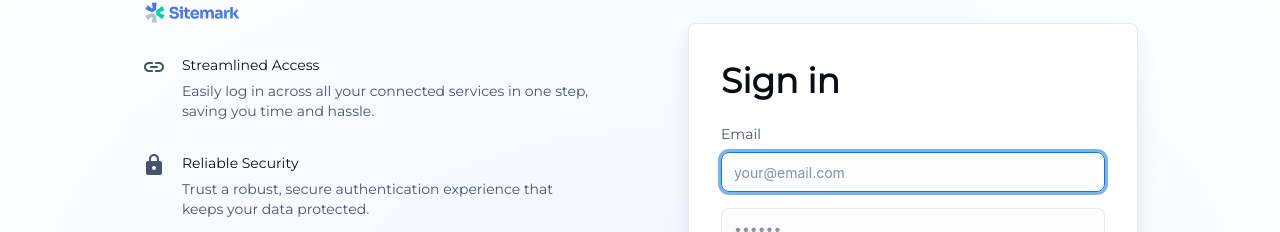
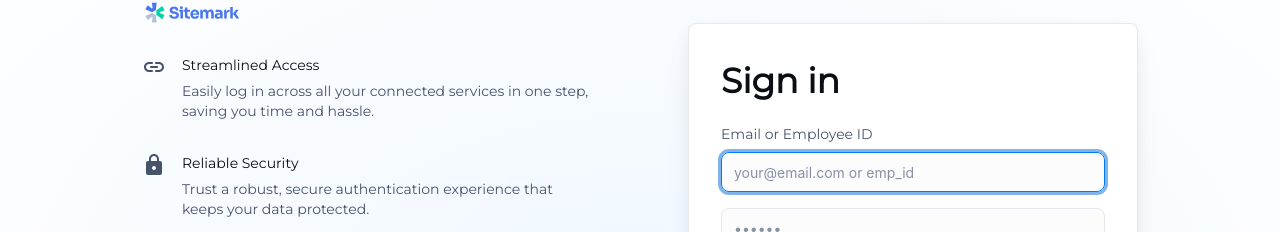
Before and after one commit to Eureka-Logistics/SSO-Frontend, a React (Create React App) app: page / in a window 1280 px wide. Shown: the part 86-318 px from the top of the page. Built offline with nearby package versions, Linux system fonts and the light colour scheme.

Commit message:
update terakhir

```diff
--- a/src/components/SignInCard.js
+++ b/src/components/SignInCard.js
@@ -11,6 +11,8 @@ import FormControlLabel from '@mui/material/FormControlLabel';
 import Link from '@mui/material/Link';
 import TextField from '@mui/material/TextField';
 import Typography from '@mui/material/Typography';
+import Snackbar from '@mui/material/Snackbar';
+import Alert from '@mui/material/Alert';
 import { styled } from '@mui/material/styles';
 // Import Montserrat font
 import '@fontsource/montserrat';
@@ -26,21 +28,17 @@ const Card = styled(MuiCard)(({ theme }) => ({
   gap: theme.spacing(2),
   boxShadow:
     'hsla(220, 30%, 5%, 0.05) 0px 5px 15px 0px, hsla(220, 25%, 10%, 0.05) 0px 15px 35px -5px',
-  fontFamily: 'Montserrat, Arial, sans-serif', // Set Montserrat as the font
+  fontFamily: 'Montserrat, Arial, sans-serif',
   [theme.breakpoints.up('sm')]: {
     width: '450px',
   },
-  ...theme.applyStyles('dark', {
-    boxShadow:
-      'hsla(220, 30%, 5%, 0.5) 0px 5px 15px 0px, hsla(220, 25%, 10%, 0.08) 0px 15px 35px -5px',
-  }),
 }));
 
 export default function SignInCard() {
-  const [email, setEmail] = React.useState('');
+  const [emailOrEmpId, setEmailOrEmpId] = React.useState('');
   const [password, setPassword] = React.useState('');
-  const [emailError, setEmailError] = React.useState(false);
-  const [emailErrorMessage, setEmailErrorMessage] = React.useState('');
+  const [emailOrEmpIdError, setEmailOrEmpIdError] = React.useState(false);
+  const [emailOrEmpIdErrorMessage, setEmailOrEmpIdErrorMessage] = React.useState('');
   const [passwordError, setPasswordError] = React.useState(false);
   const [passwordErrorMessage, setPasswordErrorMessage] = React.useState('');
   const [loading, setLoading] = React.useState(false); // Loading state
@@ -66,13 +64,13 @@ export default function SignInCard() {
   const validateInputs = () => {
     let isValid = true;
 
-    if (!email || !/\S+@\S+\.\S+/.test(email)) {
-      setEmailError(true);
-      setEmailErrorMessage('Please enter a valid email address.');
+    if (!emailOrEmpId) {
+      setEmailOrEmpIdError(true);
+      setEmailOrEmpIdErrorMessage('Please enter a valid email or employee ID.');
       isValid = false;
     } else {
-      setEmailError(false);
-      setEmailErrorMessage('');
+      setEmailOrEmpIdError(false);
+      setEmailOrEmpIdErrorMessage('');
     }
 
     if (!password || password.length < 6) {
@@ -102,13 +100,13 @@ export default function SignInCard() {
       : 'https://compro.example.com/oauth/login';
 
     const payload = {
-      email,
+      emailOrEmpId, // Use emailOrEmpId
       password,
       client,
     };
 
     try {
-      const response = await fetch('https://api-sso-v2.eurekagroup.id/oauth/login', {
+      const response = await fetch('https://3wzg6m6x-6969.asse.devtunnels.ms/oauth/login', {
         method: 'POST',
         headers: {
           'Content-Type': 'application/json',
@@ -169,21 +167,21 @@ export default function SignInCard() {
         sx={{ display: 'flex', flexDirection: 'column', width: '100%', gap: 2 }}
       >
         <FormControl>
-          <FormLabel htmlFor="email" sx={{ fontFamily: 'Montserrat, Arial, sans-serif' }}>Email</FormLabel>
+          <FormLabel htmlFor="emailOrEmpId" sx={{ fontFamily: 'Montserrat, Arial, sans-serif' }}>Email or Employee ID</FormLabel>
           <TextField
-            error={emailError}
-            helperText={emailErrorMessage}
-            id="email"
-            type="email"
-            name="email"
-            placeholder="your@email.com"
+            error={emailOrEmpIdError}
+            helperText={emailOrEmpIdErrorMessage}
+            id="emailOrEmpId"
+            type="text"
+            name="emailOrEmpId"
+            placeholder="your@email.com or emp_id"
             autoComplete="email"
             autoFocus
             required
             fullWidth
             variant="outlined"
-            color={emailError ? 'error' : 'primary'}
-            onChange={(e) => setEmail(e.target.value)}
+            color={emailOrEmpIdError ? 'error' : 'primary'}
+            onChange={(e) => setEmailOrEmpId(e.target.value)}
             sx={{ fontFamily: 'Montserrat, Arial, sans-serif' }}
           />
         </FormControl>
```
